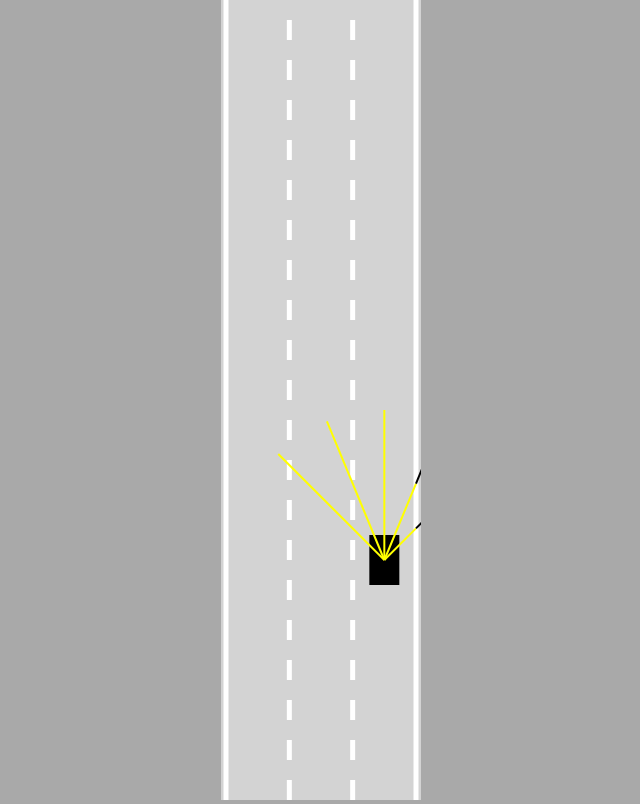
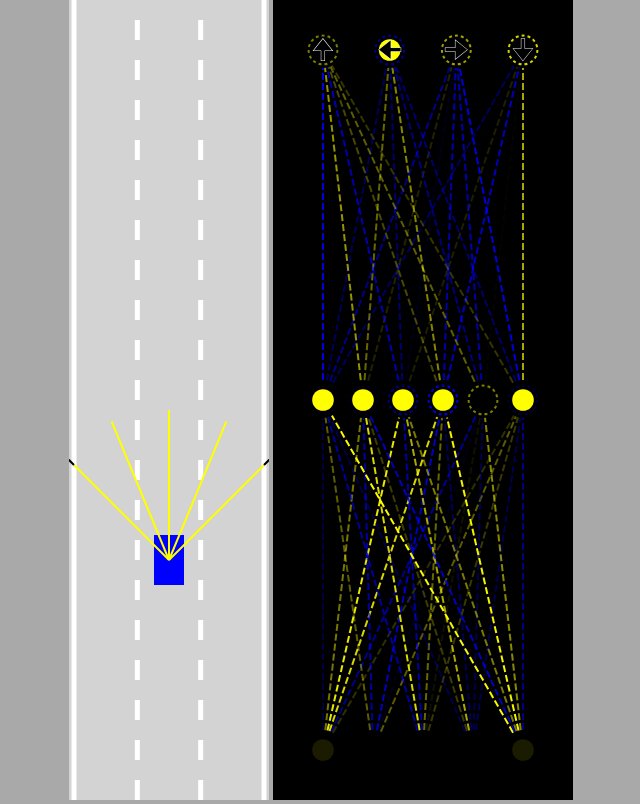
Before and after one commit to celeschai/self_driving_simulation, a plain HTML site: page index.html in a window 1280 px wide. Shown: the whole page, without its empty margins (319-959 px from the left). Drawn offline with Linux system fonts and the light colour scheme.

Commit message:
Add visualizer

```diff
--- a/car.js
+++ b/car.js
@@ -1,5 +1,5 @@
 class Car{
-    constructor(x, y, width, height){
+    constructor(x, y, width, height, controlType, maxSpeed = 3){
         this.x = x;
         this.y = y;
         this.width = width;
@@ -7,18 +7,54 @@ class Car{
 
         this.speed = 0;
         this.acceleration = 0.2;
-        this.maxSpeed = 3;
+        this.maxSpeed = maxSpeed;
         this.friction = 0.05;
         this.angle = 0;
+        this.damaged = false;
 
-        this.sensor = new Sensor(this);
-        this.controls = new Controls();
+        this.useBrain = controlType == "AI";
+
+        if(controlType != "DUMMY"){
+            this.sensor = new Sensor(this);
+            this.brain = new NeuralNetwork(
+                [this.sensor.rayCount, 6, 4] // hidden layer with 6 neurons, output layer with 4 neurons (for 4 directions)
+            );
+        }
+        this.controls = new Controls(controlType);
     }
 
-    update(roadBorders){
-        this.#move();
-        this.polygon=this.#createPolygon();
-        this.sensor.update(roadBorders);
+    update(roadBorders, traffic){
+        if(!this.damaged){
+            this.#move();
+            this.polygon = this.#createPolygon();
+            this.damaged = this.#assessDamage(roadBorders, traffic);
+        }
+        if(this.sensor){
+            this.sensor.update(roadBorders, traffic);
+            const offsets = this.sensor.readings.map(e => e == null ? 0 : 1 - e.offset);
+            const outputs = NeuralNetwork.feedforward(offsets, this.brain);
+
+            if(this.useBrain){
+                this.controls.forward = outputs[0];
+                this.controls.left = outputs[1];
+                this.controls.right = outputs[2];
+                this.controls.reverse = outputs[3];
+            }
+        }
+    }
+
+    #assessDamage(roadBoarders, traffic){
+        for(let i = 0; i < roadBoarders.length; i++){
+            if(polysIntersect(this.polygon, roadBoarders[i])){
+                return true;
+            }
+        }
+        for(let i = 0; i < traffic.length; i++){
+            if(polysIntersect(this.polygon, traffic[i].polygon)){
+                return true;
+            }
+        }
+        return false;
     }
 
     #createPolygon(){
@@ -42,6 +78,8 @@ class Car{
             x: this.x - Math.sin(Math.PI + this.angle + alpha) * rad,
             y: this.y - Math.cos(Math.PI + this.angle + alpha) * rad
         });
+
+        return points;
     }
 
 
@@ -86,24 +124,24 @@ class Car{
         this.y -= Math.cos(this.angle) * this.speed;
     }
 
-    draw(ctx){
-        ctx.save();
-        ctx.translate(this.x, this.y);
-        ctx.rotate(-this.angle);
+    draw(ctx, color){
+        if(this.damaged){
+            ctx.fillStyle = "gray"; // Change color to gray if damaged
+        } else {
+            ctx.fillStyle = color; // Default color
+        }
 
         ctx.beginPath();
-        ctx.rect(
-            -this.width/2,
-            -this.height/2,
-            this.width,
-            this.height
-        );
+        ctx.moveTo(this.polygon[0].x, this.polygon[0].y);
+        for(let i = 1; i < this.polygon.length; i++){
+            ctx.lineTo(this.polygon[i].x, this.polygon[i].y);
+        }
         ctx.fill();
 
-        ctx.restore();
-
         // Car is in charged of drawing its sensor
-        this.sensor.draw(ctx);
+        if(this.sensor){
+            this.sensor.draw(ctx);
+        }
     }
 
 }
--- a/controls.js
+++ b/controls.js
@@ -1,11 +1,18 @@
 class Controls{
-    constructor(){
+    constructor(type){
         this.forward = false;
         this.left = false;
         this.right = false;
         this.reverse = false;
 
-        this.#addKeyboardListeners();
+        switch(type){
+            case "KEYS":
+                this.#addKeyboardListeners();
+                break;
+            case "DUMMY":
+                this.forward = true; // Dummy controls always move forward
+                break;
+        }
     }
 
     #addKeyboardListeners(){
--- a/index.html
+++ b/index.html
@@ -6,7 +6,10 @@
     <link rel="stylesheet" href="style.css">
 </head>
 <body>
-    <canvas id="myCanvas"></canvas>
+    <canvas id="carCanvas"></canvas>
+    <canvas id="networkCanvas"></canvas>
+    <script src="visualizer.js"></script>
+    <script src="network.js"></script>
     <script src="sensor.js"></script>
     <script src="utils.js"></script>
     <script src="road.js"></script>
--- a/main.js
+++ b/main.js
@@ -1,22 +1,40 @@
-const canvas = document.getElementById("myCanvas");
-canvas.width = 200;
+const carCanvas = document.getElementById("carCanvas");
+carCanvas.width = 200;
 
-const ctx = canvas.getContext("2d");
-const road = new Road(canvas.width / 2, canvas.width * 0.95);
-const car = new Car(road.getLaneCenter(-2), 100, 30, 50);
+const networkCanvas = document.getElementById("networkCanvas");
+networkCanvas.width = 300;
+
+const carCtx = carCanvas.getContext("2d");
+const networkCtx = networkCanvas.getContext("2d");
+
+const road = new Road(carCanvas.width / 2, carCanvas.width * 0.95);
+const car = new Car(road.getLaneCenter(1), 100, 30, 50, "AI", 3);
+const traffic = [
+    new Car(road.getLaneCenter(1), -100, 30, 50, "DUMMY", 2)
+]
 
 animate();
 
 function animate() {
-    car.update(road.borders);
-    canvas.height = window.innerHeight;
+    for (let i = 0; i < traffic.length; i++) {
+        traffic[i].update(road.borders, []);
+    }
+    car.update(road.borders, traffic)
+    carCanvas.height = window.innerHeight;
+    networkCanvas.height = window.innerHeight;
 
-    ctx.save();
+    carCtx.save();
     // Center the view on the car
-    ctx.translate(0, -car.y + canvas.height * 0.7);
+    carCtx.translate(0, -car.y + carCanvas.height * 0.7);
 
-    road.draw(ctx);
-    car.draw(ctx);
+    road.draw(carCtx);
+    for (let i = 0; i < traffic.length; i++) {
+        traffic[i].draw(carCtx, "red");
+    }
+    car.draw(carCtx, "blue");
 
+    carCtx.restore();
+
+    Visualizer.drawNetwork(networkCtx, car.brain);
     requestAnimationFrame(animate);
 }
--- /dev/null
+++ b/network.js
@@ -0,0 +1,63 @@
+class NeuralNetwork{
+    constructor(neuronCounts){
+        this.levels = [];
+        for(let i = 0; i < neuronCounts.length - 1; i++){
+            this.levels.push(new Level(neuronCounts[i], neuronCounts[i + 1]));
+        }
+    }
+
+    static feedforward(givenInputs, network){
+        let outputs = Level.feedforward(givenInputs, network.levels[0]);
+        for(let i = 1; i < network.levels.length; i++){
+            outputs = Level.feedforward(outputs, network.levels[i]);
+        }
+        return outputs;
+    }
+}
+
+class Level{
+    constructor(inputCount, outputCount){
+        this.inputs = new Array(inputCount);
+        this.outputs = new Array(outputCount);
+        this.biases = new Array(outputCount);
+
+        this.weights = [];
+        for(let i  = 0; i < inputCount; i++){
+            this.weights[i] = new Array(outputCount);
+        }
+
+        Level.#randomize(this);
+    }
+
+    static #randomize(level){
+        for(let i = 0; i < level.inputs.length; i++){
+            for(let j = 0; j < level.outputs.length; j++){
+                level.weights[i][j] = Math.random() * 2 - 1; // Random weight between -1 and 1
+            }
+        }
+        for(let i = 0; i < level.biases.length; i++){
+            level.biases[i] = Math.random() * 2 - 1; // Random bias between -1 and 1
+        }
+    }
+
+    static feedforward(givenInputs, level){
+        for(let i = 0; i < level.inputs.length; i++){
+            level.inputs[i] = givenInputs[i];
+        }
+
+        for(let i = 0; i < level.outputs.length; i++){
+            let sum = 0;
+            for(let j = 0; j < level.inputs.length; j++){
+                sum += level.inputs[j] * level.weights[j][i];
+            }
+
+            if(sum>level.biases[i]){
+                level.outputs[i] = 1;
+            }else{
+                level.outputs[i] = 0;
+            }
+        }
+
+        return level.outputs;
+    }
+}
--- a/sensor.js
+++ b/sensor.js
@@ -9,15 +9,21 @@ class Sensor{
         this.readings = [];
     }
 
-    update(roadBorders){
+    update(roadBorders, traffic){
         this.#castRays();
         this.readings = [];
         for(let i = 0; i < this.rays.length; i++){
-            this.readings.push(this.#getReading(this.rays[i], roadBorders));
+            this.readings.push(
+                this.#getReading(
+                    this.rays[i],
+                    roadBorders,
+                    traffic
+                    )
+                );
         }
     }
 
-    #getReading(ray, roadBorders){
+    #getReading(ray, roadBorders, traffic){
         let touches = [];
         for(let i = 0; i < roadBorders.length; i++){
             const touch = getIntersection(
@@ -30,6 +36,23 @@ class Sensor{
                 touches.push(touch);
             }
         }
+
+        for(let i = 0; i < traffic.length; i++){
+            const poly = traffic[i].polygon;
+            for(let j = 0; j < poly.length; j++){
+                const nextIndex = (j + 1) % poly.length;
+                const touch = getIntersection(
+                    ray.start,
+                    ray.end,
+                    poly[j],
+                    poly[nextIndex]
+                );
+                if(touch){
+                    touches.push(touch);
+                }
+            }
+        }
+
         if(touches.length == 0){
             return null; //no intersection found
         } else {
--- a/style.css
+++ b/style.css
@@ -1,10 +1,14 @@
 body{
     margin:0;
-    background:darkgrey;
+    background:darkgray;
     overflow:hidden;
     text-align:center;
 }
 
-#myCanvas{
-    background:lightgrey;
+#carCanvas{
+    background:lightgray;
 }
+
+#networkCanvas{
+    background:black;
+}
--- a/utils.js
+++ b/utils.js
@@ -18,3 +18,30 @@ function getIntersection(A, B, C, D) {
     };
     return intersection;
 }
+
+function polysIntersect(poly1, poly2) {
+    for (let i = 0; i < poly1.length; i++) {
+        const startA = poly1[i];
+        // Last point connects back to the first
+        const endA = poly1[(i + 1) % poly1.length];
+
+        for (let j = 0; j < poly2.length; j++) {
+            const startB = poly2[j];
+            const endB = poly2[(j + 1) % poly2.length];
+
+            const touch = getIntersection(startA, endA, startB, endB);
+            if (touch) {
+                return true;
+            }
+        }
+    }
+    return false;
+}
+
+function getRGBA(value){
+    const alpha=Math.abs(value);
+    const R=value<0?0:255;
+    const G=R;
+    const B=value>0?0:255;
+    return "rgba("+R+","+G+","+B+","+alpha+")";
+}
--- /dev/null
+++ b/visualizer.js
@@ -0,0 +1,110 @@
+class Visualizer{
+    static drawNetwork(ctx,network){
+        const margin=50;
+        const left=margin;
+        const top=margin;
+        const width=ctx.canvas.width-margin*2;
+        const height=ctx.canvas.height-margin*2;
+
+        const levelHeight=height/network.levels.length;
+
+        for(let i=network.levels.length-1;i>=0;i--){
+            const levelTop=top+
+                lerp(
+                    height-levelHeight,
+                    0,
+                    network.levels.length==1
+                        ?0.5
+                        :i/(network.levels.length-1)
+                );
+
+            ctx.setLineDash([7,3]);
+            Visualizer.drawLevel(ctx,network.levels[i],
+                left,levelTop,
+                width,levelHeight,
+                i==network.levels.length-1
+                    ?['🠉','🠈','🠊','🠋']
+                    :[]
+            );
+        }
+    }
+
+    static drawLevel(ctx,level,left,top,width,height,outputLabels){
+        const right=left+width;
+        const bottom=top+height;
+
+        const {inputs,outputs,weights,biases}=level;
+
+        for(let i=0;i<inputs.length;i++){
+            for(let j=0;j<outputs.length;j++){
+                ctx.beginPath();
+                ctx.moveTo(
+                    Visualizer.#getNodeX(inputs,i,left,right),
+                    bottom
+                );
+                ctx.lineTo(
+                    Visualizer.#getNodeX(outputs,j,left,right),
+                    top
+                );
+                ctx.lineWidth=2;
+                ctx.strokeStyle=getRGBA(weights[i][j]);
+                ctx.stroke();
+            }
+        }
+
+        const nodeRadius=18;
+        for(let i=0;i<inputs.length;i++){
+            const x=Visualizer.#getNodeX(inputs,i,left,right);
+            ctx.beginPath();
+            ctx.arc(x,bottom,nodeRadius,0,Math.PI*2);
+            ctx.fillStyle="black";
+            ctx.fill();
+            ctx.beginPath();
+            ctx.arc(x,bottom,nodeRadius*0.6,0,Math.PI*2);
+            ctx.fillStyle=getRGBA(inputs[i]);
+            ctx.fill();
+        }
+
+        for(let i=0;i<outputs.length;i++){
+            const x=Visualizer.#getNodeX(outputs,i,left,right);
+            ctx.beginPath();
+            ctx.arc(x,top,nodeRadius,0,Math.PI*2);
+            ctx.fillStyle="black";
+            ctx.fill();
+            ctx.beginPath();
+            ctx.arc(x,top,nodeRadius*0.6,0,Math.PI*2);
+            ctx.fillStyle=getRGBA(outputs[i]);
+            ctx.fill();
+
+            ctx.beginPath();
+            ctx.lineWidth=2;
+            ctx.arc(x,top,nodeRadius*0.8,0,Math.PI*2);
+            ctx.strokeStyle=getRGBA(biases[i]);
+            ctx.setLineDash([3,3]);
+            ctx.stroke();
+            ctx.setLineDash([]);
+
+            if(outputLabels[i]){
+                ctx.beginPath();
+                ctx.textAlign="center";
+                ctx.textBaseline="middle";
+                ctx.fillStyle="black";
+                ctx.strokeStyle="white";
+                ctx.font=(nodeRadius*1.5)+"px Arial";
+                ctx.fillText(outputLabels[i],x,top+nodeRadius*0.1);
+                ctx.lineWidth=0.5;
+                ctx.strokeText(outputLabels[i],x,top+nodeRadius*0.1);
+            }
+        }
+    }
+
+    static #getNodeX(nodes,index,left,right){
+        return lerp(
+            left,
+            right,
+            nodes.length==1
+                ?0.5
+                :index/(nodes.length-1)
+        );
+    }
+}
```
